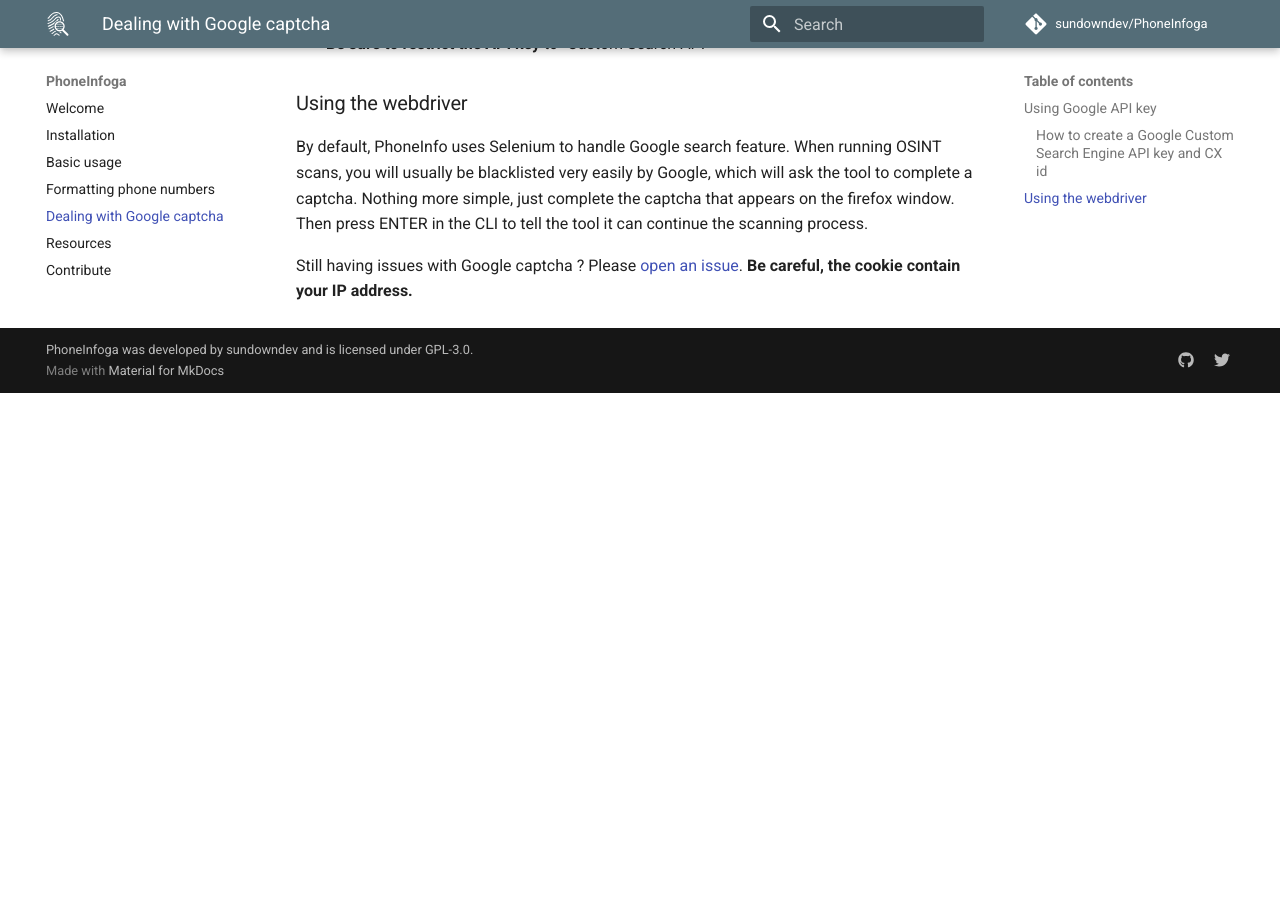
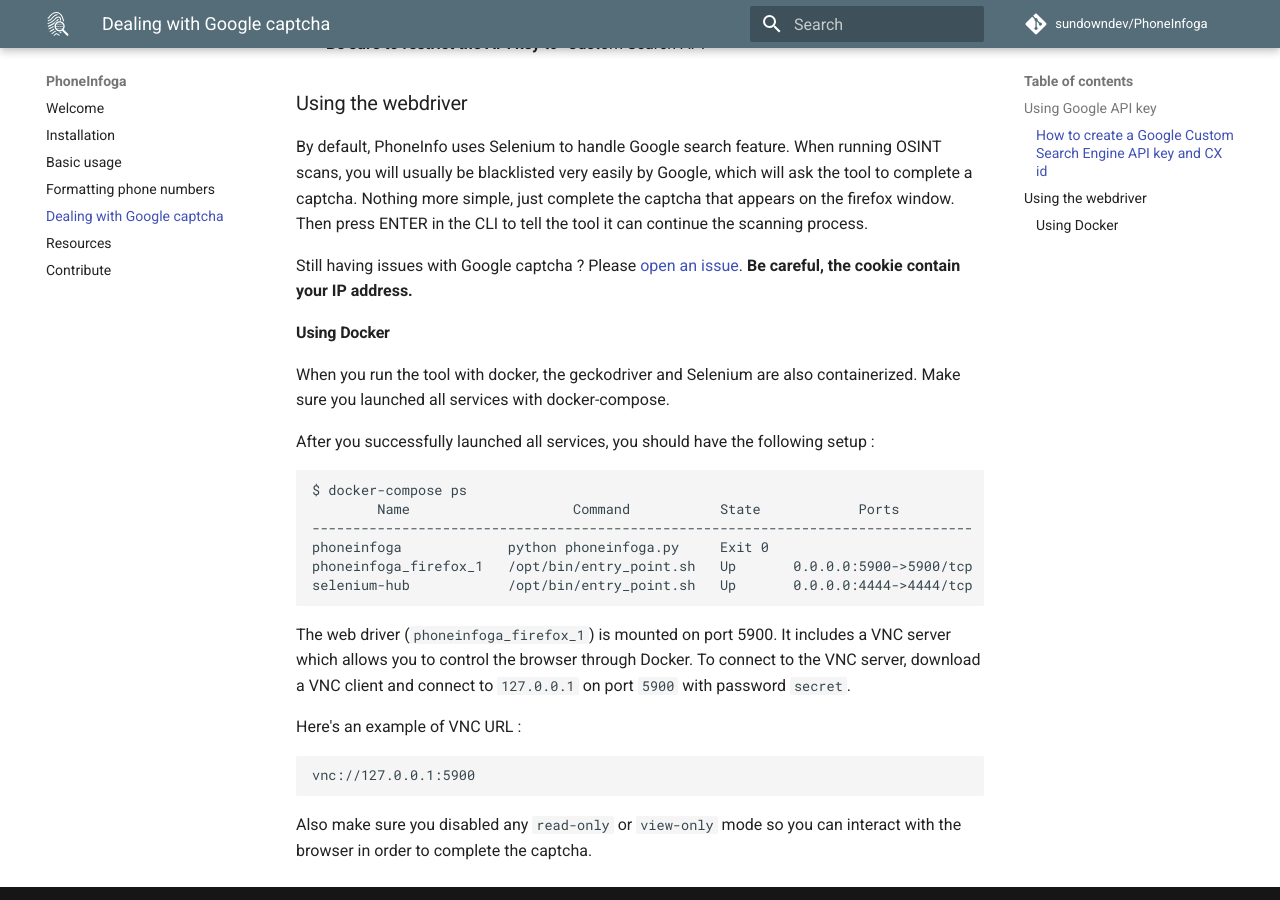
Before and after one commit to sundowndev/phoneinfoga, an MkDocs documentation site: the page built from docs/googlesearch.md, in a window 1280 px wide and 900 px high, scrolled down 841 px. Built offline with MkDocs 1.6.1 and Material for MkDocs 9.7.7, drawn with Linux system fonts in a browser that asks for light colours; comment, search, counter and statistics services are not loaded; before the commit the page ends 1234 px from its top, so only the background shows below that.

Commit message:
refactor(docs): google search through docker

````diff
--- a/docs/googlesearch.md
+++ b/docs/googlesearch.md
@@ -30,3 +30,28 @@
 
 Still having issues with Google captcha ? Please [open an issue](https://github.com/sundowndev/PhoneInfoga/issues).
 **Be careful, the cookie contain your IP address.**
+
+#### Using Docker
+
+When you run the tool with docker, the geckodriver and Selenium are also containerized. Make sure you launched all services with docker-compose.
+
+After you successfully launched all services, you should have the following setup :
+
+```
+$ docker-compose ps
+        Name                    Command           State            Ports
+---------------------------------------------------------------------------------
+phoneinfoga             python phoneinfoga.py     Exit 0
+phoneinfoga_firefox_1   /opt/bin/entry_point.sh   Up       0.0.0.0:5900->5900/tcp
+selenium-hub            /opt/bin/entry_point.sh   Up       0.0.0.0:4444->4444/tcp
+```
+
+The web driver (`phoneinfoga_firefox_1`) is mounted on port 5900. It includes a VNC server which allows you to control the browser through Docker. To connect to the VNC server, download a VNC client and connect to `127.0.0.1` on port `5900` with password `secret`.
+
+Here's an example of VNC URL :
+
+```
+vnc://127.0.0.1:5900
+```
+
+Also make sure you disabled any `read-only` or `view-only` mode so you can interact with the browser in order to complete the captcha.
````
